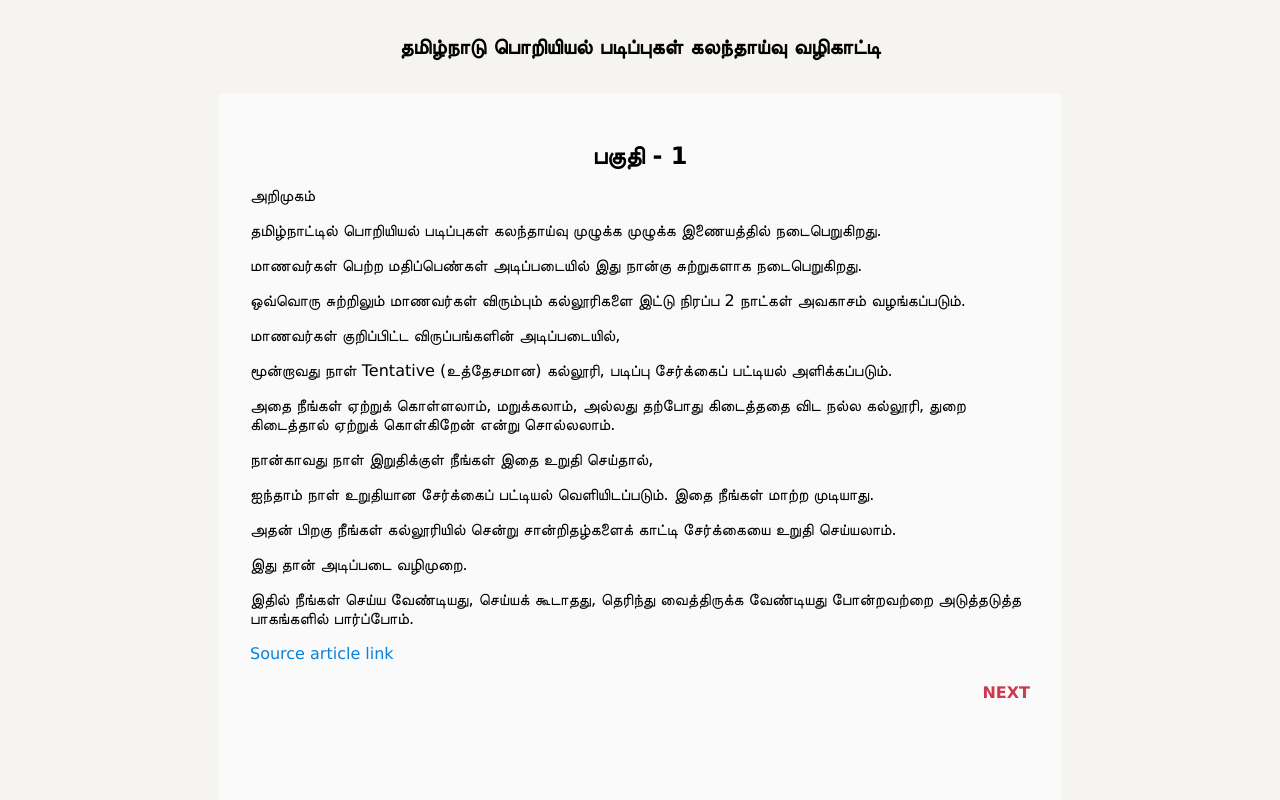
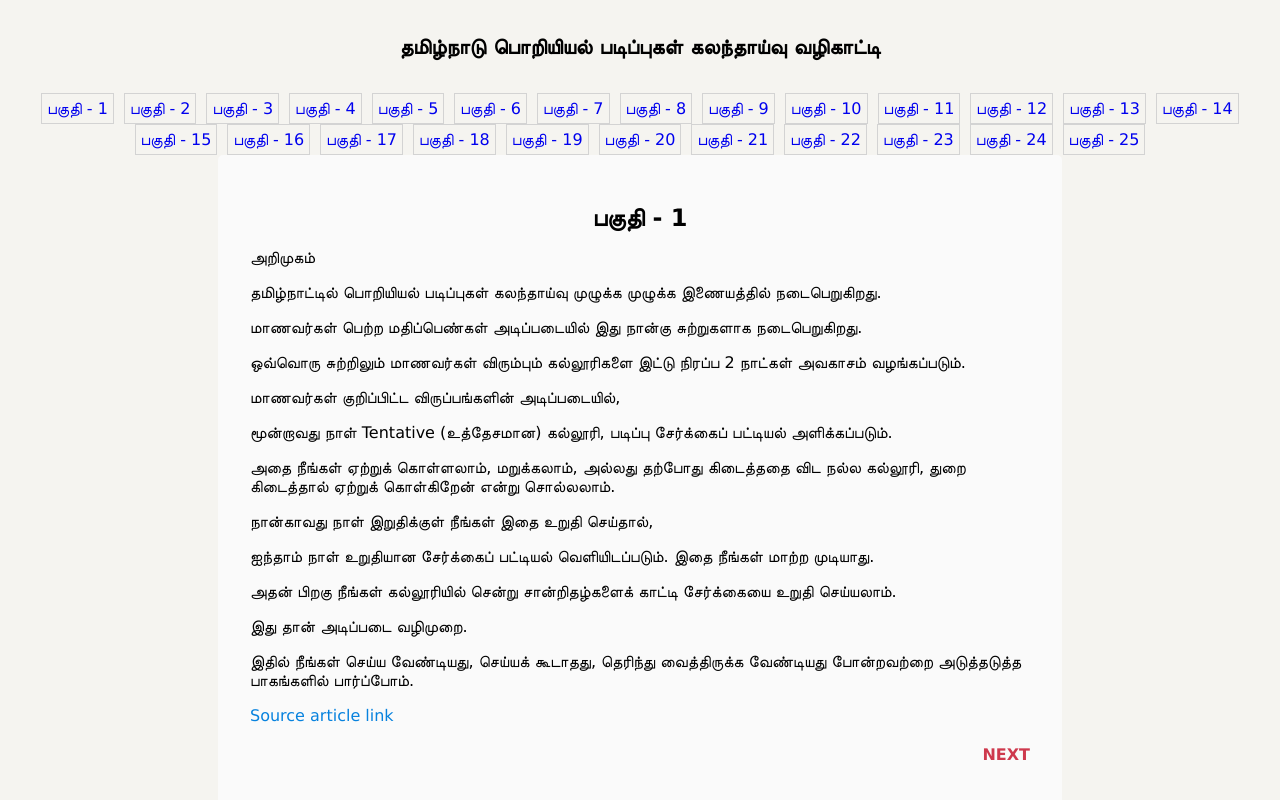
Before and after one commit to vigneshwaran-chandrasekaran/tneaguide, a Next.js app: page /page-1 in a window 1280 px wide. Shown: the top 800 px of the page. Built offline with nearby package versions, Linux system fonts and the light colour scheme.

Commit message:
add table of index at top of every page

```diff
--- a/components/Navbar.tsx
+++ b/components/Navbar.tsx
@@ -1,5 +1,6 @@
 import React from "react";
 import styled from "styled-components";
+import Toi from '../components/TOI/Toi';
 
 const H5 = styled.h5`
   font-size: 1.3em;
@@ -7,6 +8,121 @@ const H5 = styled.h5`
   font-weight: bold;
 `;
 
+const links = [{
+  text: 'பகுதி - 1',
+  link: '/'
+},
+{
+  text: 'பகுதி - 2',
+  link: '/page-2'
+},
+{
+  text: 'பகுதி - 3',
+  link: '/page-3'
+},
+{
+  text: 'பகுதி - 4',
+  link: '/page-4'
+},
+{
+  text: 'பகுதி - 5',
+  link: '/page-5'
+},
+{
+  text: 'பகுதி - 6',
+  link: '/page-6'
+},
+{
+  text: 'பகுதி - 7',
+  link: '/page-7'
+},
+{
+  text: 'பகுதி - 8',
+  link: '/page-8'
+},
+{
+  text: 'பகுதி - 9',
+  link: '/page-9'
+},
+{
+  text: 'பகுதி - 10',
+  link: '/page-10'
+},
+{
+  text: 'பகுதி - 11',
+  link: '/page-11'
+},
+{
+  text: 'பகுதி - 12',
+  link: '/page-12'
+},
+{
+  text: 'பகுதி - 13',
+  link: '/page-13'
+},
+{
+  text: 'பகுதி - 14',
+  link: '/page-14'
+},
+{
+  text: 'பகுதி - 15',
+  link: '/page-15'
+},
+{
+  text: 'பகுதி - 16',
+  link: '/page-16'
+},
+{
+  text: 'பகுதி - 17',
+  link: '/page-17'
+},
+{
+  text: 'பகுதி - 18',
+  link: '/page-18'
+},
+{
+  text: 'பகுதி - 19',
+  link: '/page-19'
+},
+{
+  text: 'பகுதி - 20',
+  link: '/page-20'
+},
+{
+  text: 'பகுதி - 21',
+  link: '/page-21'
+},
+{
+  text: 'பகுதி - 22',
+  link: '/page-22'
+},
+{
+  text: 'பகுதி - 23',
+  link: '/page-23'
+},
+{
+  text: 'பகுதி - 24',
+  link: '/page-24'
+},
+{
+  text: 'பகுதி - 25',
+  link: '/page-25'
+},
+];
+
+const toiStyle = {
+  display: 'flex',
+  flexWrap: 'wrap',
+  justifyContent: 'center',
+  alignItems: 'center'
+};
 export default function Navbar() {
-  return <H5>தமிழ்நாடு பொறியியல் படிப்புகள் கலந்தாய்வு வழிகாட்டி</H5>;
+  return (
+    <>
+      <H5>தமிழ்நாடு பொறியியல் படிப்புகள் கலந்தாய்வு வழிகாட்டி</H5>
+      <div className="toi" style={toiStyle}>
+        <Toi links={links} />
+      </div>
+    </>
+  );
 }
--- /dev/null
+++ b/components/TOI/Toi.tsx
@@ -0,0 +1,38 @@
+import Link from "next/link";
+import React from 'react';
+import styled from "styled-components";
+
+const StyledLink = styled.a`
+  display: inline-block;
+  margin: 0 5px;
+  padding: 5px;
+  text-decoration: none;
+  border: 1px solid lightgray;
+`;
+
+type ToiProps = {
+  links: {
+    link: string;
+    text: string;
+  }[]
+};
+
+const Toi = ({
+  links
+}:ToiProps) => {
+  return (
+    <>
+      {
+        links.map((item, index)=>{
+          return (
+            <Link key={index} href={item.link} passHref>
+              <StyledLink href={item.link}>{item.text}</StyledLink>
+            </Link>
+          )
+        })
+      }
+    </>
+  );
+};
+
+export default Toi;
```
